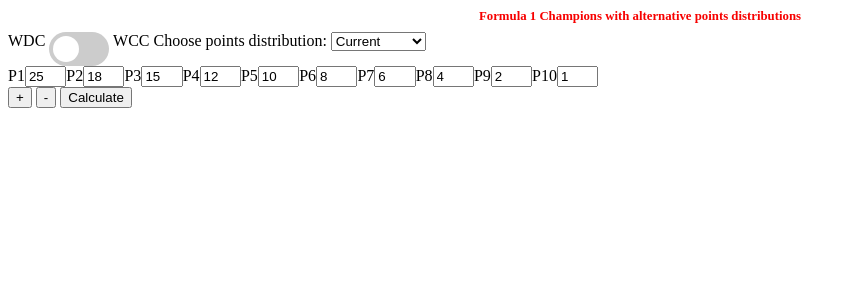
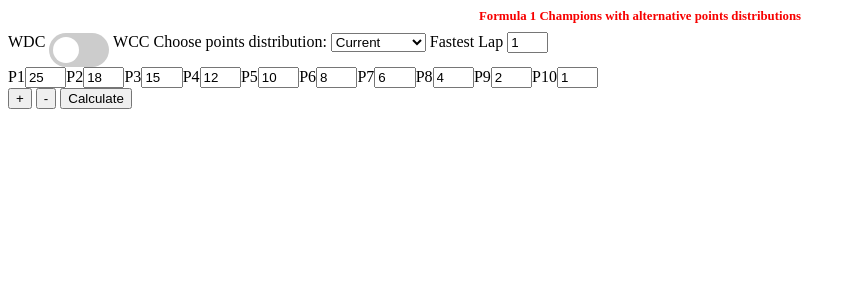
Before and after one commit to KiRiSv/F1AltChamps, a PHP site: page / in a window 1280 px wide. Shown: the top 300 px of the page, without its empty margins (0-856 px from the left). Run offline with PHP 8.4, Linux system fonts and the light colour scheme; some web fonts are replaced.

Commit message:
started fastest lap and php

```diff
--- a/index.html
+++ b/index.html
@@ -26,12 +26,16 @@
           inp.type = "number";
           inp.classList.add("twoDigits");
           inp.id = "p".concat(i.toString());
+          inp.name = "p".concat(i.toString());
           inp.value = positions[i-1];
           pos.append(inp);
         }
         posCount= positions.length;
       }
       function addPos() {
+        if (posCount == 33) {
+          alert("The heighest ever finishing position is P33...");
+        } else {
           posCount++;
           let pos = document.getElementById("positions");
           let label = document.createElement("label");
@@ -43,10 +47,14 @@
           inp.type = "number";
           inp.classList.add("twoDigits");
           inp.id = "p".concat(posCount.toString());
+          inp.name = "p".concat(posCount.toString());
           inp.value = 0;
           pos.append(inp);
           let dd = document.getElementById("system");
           dd.value= "custom";
+          let sub = document.getElementById("sub");
+          sub.hidden = false;
+        }
       }
       function subPos() {
         let label = document.getElementById("lp".concat(posCount.toString()));
@@ -54,32 +62,43 @@
         label.remove();
         inp.remove();
         posCount--;
-
         let dd = document.getElementById("system");
         dd.value= "custom";
+        if (posCount==0) {
+          let sub = document.getElementById("sub");
+          sub.hidden = true;
+        }
       }
       function swapDist(){
         let dd = document.getElementById("system");
+        let fast = document.getElementById("flap");
         switch (dd.value) {
           case "current":
             setPointsBoxes(current);
+            fast.value = 1;
             break;
           case "mk8":
             setPointsBoxes(mk);
+            fast.value = 0;
             break;
           case "1950":
             setPointsBoxes(y1950);
+            fast.value = 1;
             break;
           case "1960":
+            fast.value = 0;
             setPointsBoxes(y1960);
             break;
           case "1961":
+            fast.value = 0;
             setPointsBoxes(y1961);
             break;
           case "1991":
+            fast.value = 0;
             setPointsBoxes(y1991);
             break;
           case "2003":
+            fast.value = 0;
             setPointsBoxes(y2003);
             break;
           default:
@@ -90,8 +109,8 @@
   </head>
   <body onload="setPointsBoxes(current)">
     <h1>Formula 1 Champions with alternative points distributions</h1>
-    <form action="f1_get.php" class="settings" method="get">
-      WDC <label class="switch"><input type="checkbox" id="championship"><span class="slider round"></span></label> WCC
+    <form action="index.php" class="settings" method="get">
+      WDC <label class="switch"><input type="checkbox" name="championship"><span class="slider round"></span></label> WCC
       <label for="system">Choose points distribution:</label>
       <select onchange="swapDist()" name="points-distribution" id="system">
         <option value="current">Current</option>
@@ -103,10 +122,44 @@
         <option value="mk8">Mario Kart 8</option>
         <option value="custom">Custom</option>
       </select>
+      <label for="flap">Fastest Lap</label>
+      <input type="number" name="flap" id="flap" class="twoDigits" value="1">
       <div id="positions"></div>
-      <button onclick="addPos()">+</button>
-      <button onclick="subPos()">-</button>
+      <button onclick="addPos()" id="plus" type="button">+</button>
+      <button onclick="subPos()" id="sub" type="button">-</button>
       <input type="submit" value="Calculate">
     </form>
+    <table>
+
+      <!-- <?php
+      $servername = "localhost";
+      $username = "webbah";
+      $password = "LH44 is the goat";
+      $dbname = "f1";
+
+      // Create connection
+      $conn = new mysqli($servername, $username, $password, $dbname);
+      // Check connection
+      if ($conn->connect_error) {
+        die("Connection failed: " . $conn->connect_error);
+      }
+      // checks if first load
+      if (count($_GET) == 0){
+        $query = "SELECT * FROM bantable FOR XML RAW()  ";
+
+      } else {
+        $query = "SELECT driver_id , ";
+        for ($x = 1; $x < 34; $x++){
+          if (array_key_exists("P". $x, $_GET)){
+            $query .= "( P" . $x . " * " . $_GET["p".$x] . ") +";
+          } else {
+            break;
+          }
+        }
+        $query .= "( flap * " . $_GET["flap"] . ")";
+        $query .= " FROM bantable";
+      }
+      ?> -->
+    </table>
   </body>
 </html>
```
Also changed, not shown: f1_get.php (+6 -7 lines). Lines whose indentation alone changed are shown as unchanged.
